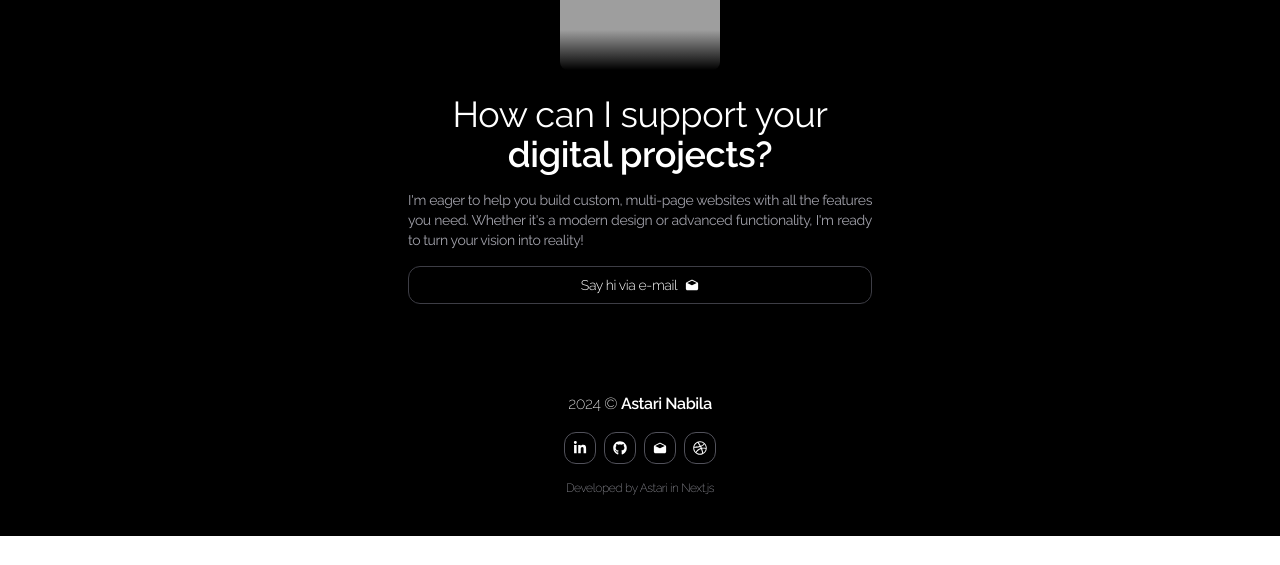
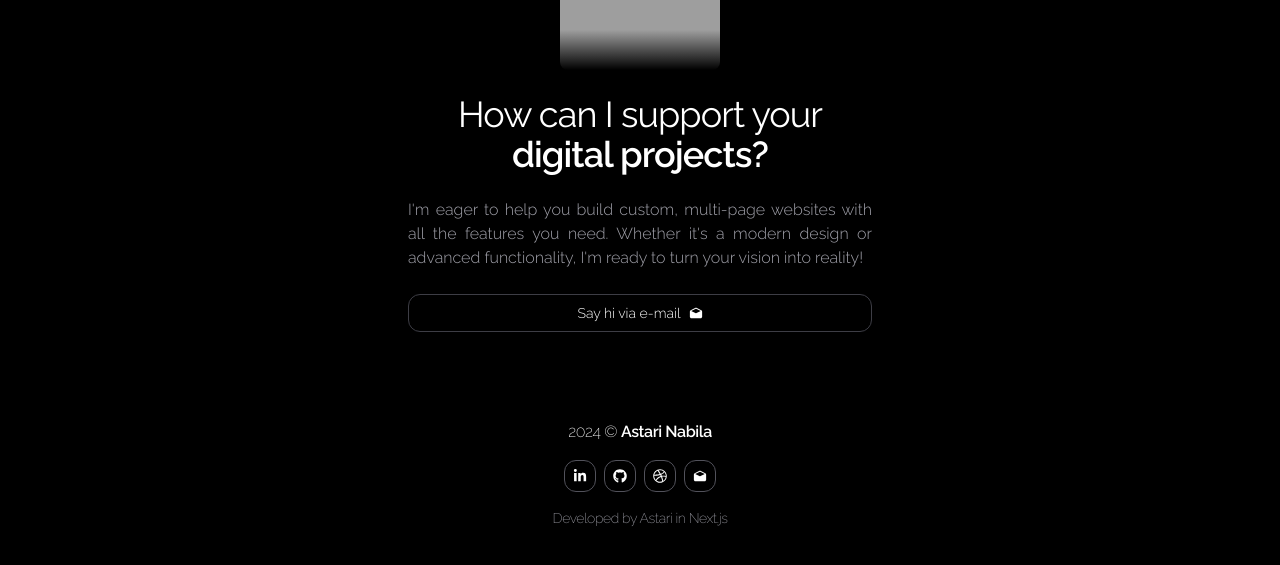
Before and after one commit to astnab/Astari, a Next.js app in the folder resume/: page / in a window 1280 px wide. Shown: the part 1783-2348 px from the top of the page. Before the commit the page ends 2319 px from the top, so only its background shows below. Built offline with nearby package versions, Linux system fonts and the light colour scheme; grey boxes are pictures that could not be loaded.

Commit message:
fixed fonts

```diff
--- a/resume/src/app/_components/Contacts.jsx
+++ b/resume/src/app/_components/Contacts.jsx
@@ -5,7 +5,7 @@ import { IoMailOpen } from "react-icons/io5";
 function Contacts() {
   return (
     <>
-      <div className="flex flex-col tracking-tight text-white px-4 py-10">
+      <div className="flex flex-col  text-white px-4 py-10">
         <div className="flex flex-col justify-center items-center  md:justify-between max-w-screen-xl p-6 mx-auto md">
           <div className="relative w-full lg:max-w-lg flex items-center justify-center">
             <img
@@ -16,13 +16,13 @@ function Contacts() {
             <div className="absolute bottom-0 left-0 right-0 h-10 bg-gradient-to-t from-black to-transparent"></div>
           </div>
 
-          <div className="flex flex-col gap-3 md:gap-6 max-w-lg px-4 pt-4 text-center ">
-            <div className="text-2xl lg:text-4xl font-md ">
+          <div className="flex flex-col gap-6 md:gap-6 max-w-lg px-4 pt-4 text-center ">
+            <div className="text-2xl lg:text-4xl font-md tracking-tight">
               How can I support your
               <div className="font-semibold">digital projects?</div>
             </div>
 
-            <div className="text-zinc-400 text-sm text-justify">
+            <div className="text-zinc-400 text-sm lg:text-base text-justify font-light">
               I&apos;m eager to help you build custom, multi-page websites with
               all the features you need. Whether it&apos;s a modern design or
               advanced functionality, I&apos;m ready to turn your vision into
--- a/resume/src/app/_components/Footer2.jsx
+++ b/resume/src/app/_components/Footer2.jsx
@@ -39,6 +39,17 @@ function Footer2() {
           </Link>
 
           <Link
+            href="https://dribbble.com/astnab"
+            className="no-underline text-white"
+            target="_blank"
+            rel="noopener noreferrer"
+          >
+            <div className="lex gap-2 text-sm items-center border-1 border-zinc-600 p-2 font-light rounded-xl transition-all duration-300 ease-in-out hover:border-zinc-white hover:shadow-[0_0_0_1px_#ffffff]">
+              <FaDribbble />
+            </div>
+          </Link>
+
+          <Link
             href="mailto:astnab@gmail.com?subject=Hi, Astari!"
             className="no-underline text-white"
             target="_blank"
@@ -48,21 +59,10 @@ function Footer2() {
               <IoMailOpen />
             </div>
           </Link>
-
-          <Link
-            href="https://dribbble.com/astnab"
-            className="no-underline text-white"
-            target="_blank"
-            rel="noopener noreferrer"
-          >
-            <div className="lex gap-2 text-sm items-center border-1 border-zinc-600 p-2 font-light rounded-xl transition-all duration-300 ease-in-out hover:border-zinc-white hover:shadow-[0_0_0_1px_#ffffff]">
-              <FaDribbble />
-            </div>
-          </Link>
         </div>
 
         {/* Developer Note Section */}
-        <div className="text-xs text-zinc-400">
+        <div className="text-sm text-zinc-400">
           Developed by Astari in Next.js
         </div>
       </div>
--- a/resume/src/app/_components/Hero2.jsx
+++ b/resume/src/app/_components/Hero2.jsx
@@ -8,7 +8,7 @@ import StarBackground from "./StarBackground";
 
 function Hero2() {
   return (
-    <div className="flex flex-col items-center justify-center tracking-tight text-white min-h-screen px-6 relative">
+    <div className="flex flex-col items-center justify-center  text-white min-h-screen px-6 relative">
       <div className="inihero flex flex-col md:flex-row gap-8 lg:gap-12 items-center lg:items-end lg:justify-between max-w-screen-xl mx-auto relative">
         <div className="relative w-full pt-10 md:pt-0 lg:w-80 lg:max-w-lg rounded-xl overflow-visible">
           <div className="flex items-center justify-center relative w-full h-full">
--- a/resume/src/app/_components/ScrollLogo.jsx
+++ b/resume/src/app/_components/ScrollLogo.jsx
@@ -28,9 +28,8 @@ const logos = [
   { component: FaReact, name: "React" },
   { component: SiNextdotjs, name: "Next.js" },
   { component: SiTailwindcss, name: "Tailwind CSS" },
-  { component: FaBootstrap, name: "Bootstrap" }, // Placeholder for Bootstrap
-  { component: FaGit, name: "Git" },
-  { component: FaGithub, name: "GitHub" }, // Placeholder for GitHub
+  { component: FaBootstrap, name: "Bootstrap" },
+  { component: FaGithub, name: "GitHub" },
   { component: FaNodeJs, name: "Node.js" },
   { component: SiExpress, name: "Express" },
   { component: SiMysql, name: "MySQL" },
```
